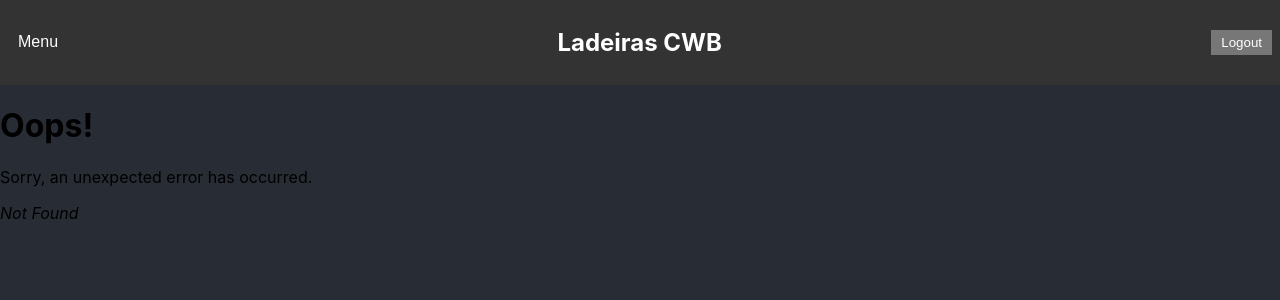
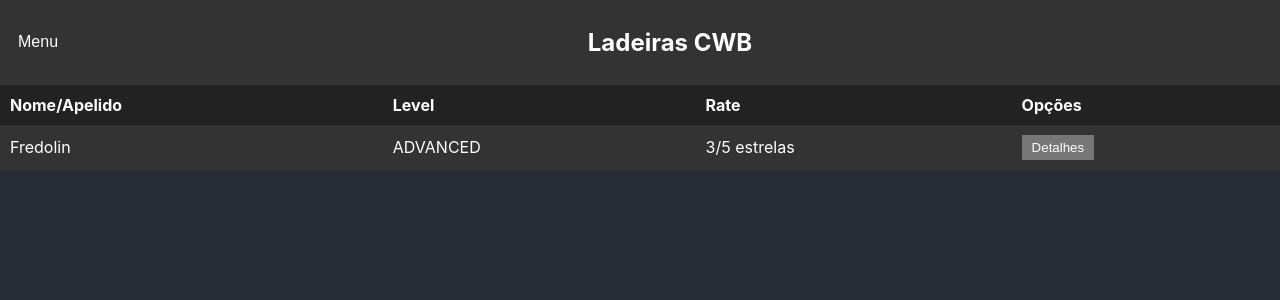
Before and after one commit to davidwr/ladeiras_cwb, a React (Create React App) app: page /trajetos in a window 1280 px wide. Before the commit this address had no page. Shown: the top 300 px of the page. Built offline with nearby package versions, Linux system fonts and the light colour scheme.

Commit message:
feat: List of routes being loaded from a json file

```diff
--- a/src/components/Map.js
+++ b/src/components/Map/Map.js
@@ -45,10 +45,8 @@ function Map() {
 
   return (
     <div>
-      <h2>Fredolin</h2>
       <div ref={ref} style={{ height: '400px', width: '600px' }}></div>
       {distance && <p>Distância: {distance}</p>}
-      <p>Nível: Avançado</p>
     </div>
   )
 }
--- a/src/components/Navbar/Navbar.js
+++ b/src/components/Navbar/Navbar.js
@@ -22,8 +22,7 @@ const Navbar = () => {
           </button>
           <div className="navbar__dropdown-menu">
             <a href="/">Home</a>
-            <a href="/landing">Fredoca</a>
-            <a href="/list">Lista</a>
+            <a href="/trajetos">Trajetos</a>
           </div>
         </div>
       </div>
@@ -32,7 +31,7 @@ const Navbar = () => {
       </div>
       <div className="navbar__right">
         {/* <img src="/path/to/logo.png" alt="Logo" className="navbar__logo" /> */}
-        <button>Logout</button>
+        {/* <button>Logout</button> */}
       </div>
     </nav>
   )
--- /dev/null
+++ b/src/maps/routes.json
@@ -0,0 +1,14 @@
+{
+  "c591949d58a84729b742cde98281fd00": {
+    "title": "Fredolin",
+    "level": "ADVANCED",
+    "rate": "3",
+    "map_data": {
+      "zoom": 8,
+      "center": { "lat": -25.385209745136674, "lng": -49.30849165007152 },
+      "start": { "lat": -25.38261005932558, "lng": -49.31180395890537 },
+      "end": { "lat": -25.387303056261842, "lng": -49.30446489412115 },
+      "stops": []
+    }
+  }
+}
--- a/src/pages/Landing/Landing.js
+++ /dev/null
@@ -1,17 +0,0 @@
-import './Landing.css'
-import { Wrapper } from '@googlemaps/react-wrapper'
-import Map from '../../components/Map'
-
-function Landing() {
-  return (
-    <div className="Landing">
-      <Wrapper apiKey={process.env.REACT_APP_GOOGLE_MAPS_API_KEY}>
-        <header className="Landing-header">
-          <Map />
-        </header>
-      </Wrapper>
-    </div>
-  )
-}
-
-export default Landing
--- a/src/pages/List/List.js
+++ b/src/pages/List/List.js
@@ -1,44 +1,36 @@
+import { useNavigate } from 'react-router-dom'
 import './List.css'
+import routes from '../../maps/routes.json'
 
 function List() {
+  const navigate = useNavigate()
+
+  function goTo(id) {
+    navigate('/trajeto/' + id)
+  }
+
+  //TODO refactor each row to a component
   return (
     <table>
       <thead>
         <tr>
-          <th>Name</th>
+          <th>Nome/Apelido</th>
           <th>Level</th>
           <th>Rate</th>
-          <th>Options</th>
+          <th>Opções</th>
         </tr>
       </thead>
       <tbody>
-        <tr>
-          <td>John</td>
-          <td>Intermediate</td>
-          <td>$25/hour</td>
-          <td>
-            <button>Edit</button>
-            <button>Delete</button>
-          </td>
-        </tr>
-        <tr>
-          <td>Sarah</td>
-          <td>Advanced</td>
-          <td>$30/hour</td>
-          <td>
-            <button>Edit</button>
-            <button>Delete</button>
-          </td>
-        </tr>
-        <tr>
-          <td>Sarah</td>
-          <td>Advanced</td>
-          <td>$30/hour</td>
-          <td>
-            <button>Edit</button>
-            <button>Delete</button>
-          </td>
-        </tr>
+        {Object.keys(routes).map((key, index) => (
+          <tr key={key}>
+            <td>{routes[key].title}</td>
+            <td>{routes[key].level}</td>
+            <td>{routes[key].rate}/5 estrelas</td>
+            <td>
+              <button onClick={() => goTo(key)}>Detalhes</button>
+            </td>
+          </tr>
+        ))}
       </tbody>
     </table>
   )
--- a/src/pages/Landing/Landing.css
+++ b/src/pages/Trajeto/Trajeto.css
@@ -1,19 +1,19 @@
-.Landing {
+.Trajeto {
   text-align: center;
 }
 
-.Landing-logo {
+.Trajeto-logo {
   height: 40vmin;
   pointer-events: none;
 }
 
 @media (prefers-reduced-motion: no-preference) {
-  .Landing-logo {
+  .Trajeto-logo {
     animation: App-logo-spin infinite 20s linear;
   }
 }
 
-.Landing-header {
+.Trajeto-header {
   background-color: #282c34;
   min-height: 100vh;
   display: flex;
@@ -23,11 +23,11 @@
   color: white;
 }
 
-.Landing-link {
+.Trajeto-link {
   color: #61dafb;
 }
 
-@keyframes Landing-logo-spin {
+@keyframes Trajeto-logo-spin {
   from {
     transform: rotate(0deg);
   }
--- /dev/null
+++ b/src/pages/Trajeto/Trajeto.js
@@ -0,0 +1,29 @@
+import './Trajeto.css'
+import { Wrapper } from '@googlemaps/react-wrapper'
+import Map from '../../components/Map/Map'
+import routes from '../../maps/routes.json'
+import { useParams } from 'react-router-dom'
+
+function Trajeto() {
+  const { id } = useParams()
+
+  //TODO validate id
+  const { title, level, map_data } = routes[id]
+
+  return (
+    <div className="Trajeto">
+      <Wrapper apiKey={process.env.REACT_APP_GOOGLE_MAPS_API_KEY}>
+        <header className="Trajeto-header">
+          <h2>{title}</h2>
+          <Map mapData={map_data} />
+
+          {/* TODO useContext for taking distance from Map component */}
+          {/* {distance && <p>Distância: {distance}</p>} */}
+          <p>Nível: {level}</p>
+        </header>
+      </Wrapper>
+    </div>
+  )
+}
+
+export default Trajeto
```
Also changed, not shown: src/routers/AppRouter.js (+4 -4 lines).
